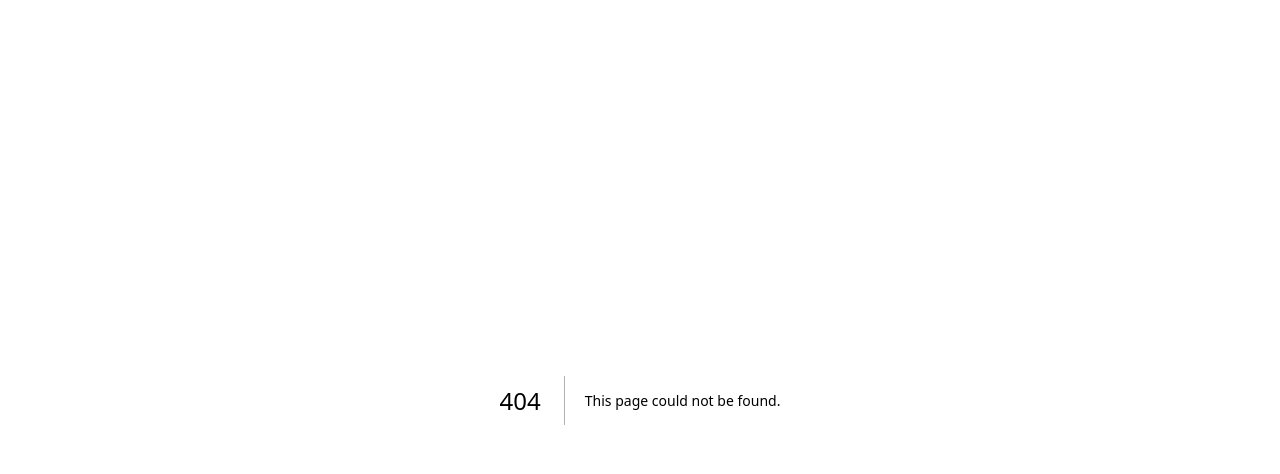
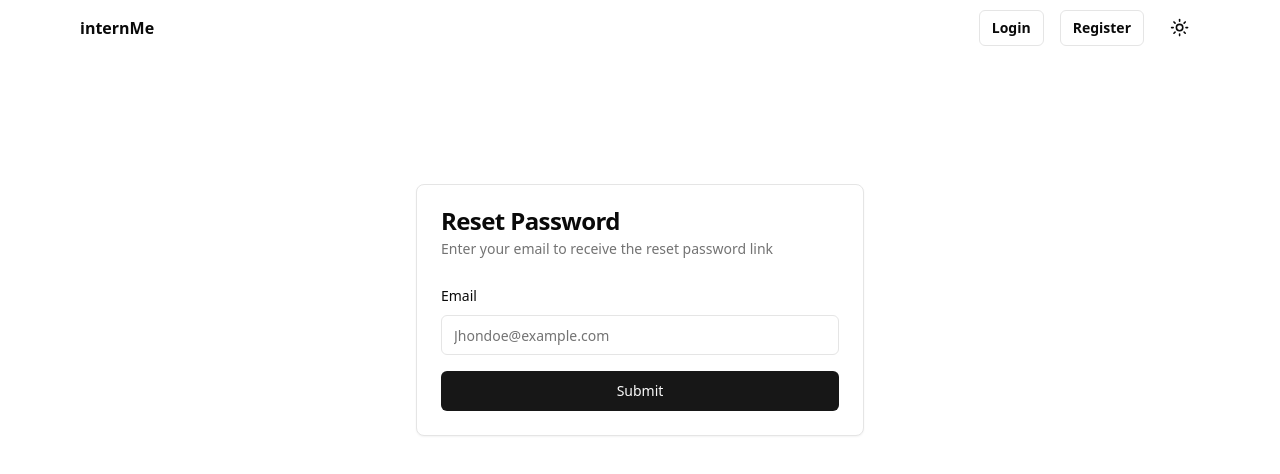
Before and after one commit to mircodg/Internme, a Next.js app in the folder frontend/: page /password/reset in a window 1280 px wide. Before the commit this address had no page. Shown: the top 474 px of the page. Built offline with nearby package versions, Linux system fonts and the light colour scheme; no server answers.

Commit message:
feat: added pages and components for password reset flow

```diff
--- /dev/null
+++ b/frontend/app/(landing)/password/reset/[token]/_components/ResetPasswordForm.tsx
@@ -0,0 +1,125 @@
+"use client";
+import React from "react";
+import FormWrapper from "@/components/FormWrapper";
+import {
+  Form,
+  FormControl,
+  FormField,
+  FormItem,
+  FormMessage,
+} from "@/components/ui/form";
+
+import { ResetPasswordSchema } from "@/schema/ResetPasswordSchema";
+import { zodResolver } from "@hookform/resolvers/zod";
+import { z } from "zod";
+import { useForm } from "react-hook-form";
+import { Label } from "@/components/ui/label";
+import { Input } from "@/components/ui/input";
+import { Button } from "@/components/ui/button";
+import { useState } from "react";
+import { LoaderCircle } from "lucide-react";
+import { toast } from "@/components/ui/use-toast";
+import axios from "axios";
+
+interface ResetPasswordFormProps {
+  token: string;
+}
+
+function ResetPasswordForm({ token }: ResetPasswordFormProps) {
+  const [isLoading, setIsLoading] = useState<boolean>(false);
+  const form = useForm({
+    resolver: zodResolver(ResetPasswordSchema),
+    defaultValues: {
+      Password: "",
+      ConfirmPassword: "",
+    },
+  });
+
+  const onSubmit = async (data: z.infer<typeof ResetPasswordSchema>) => {
+    setIsLoading(true);
+    try {
+      const response = await axios.put(
+        "http://localhost:8000/api/password/reset",
+        {
+          Token: token,
+          Password: data.Password,
+        }
+      );
+      if (response.status === 200) {
+        toast({
+          description: response.data.message,
+        });
+        form.reset();
+        window.location.href = "/auth/login";
+      }
+    } catch (error: any) {
+      toast({
+        description: error.response.data.message,
+        variant: "destructive",
+      });
+      form.reset();
+    } finally {
+      setIsLoading(false);
+    }
+  };
+
+  return (
+    <FormWrapper title="Reset Password" label="Enter your new password ">
+      <Form {...form}>
+        <form onSubmit={form.handleSubmit(onSubmit)}>
+          <div className="grid gap-4">
+            <div className="grid gap-2">
+              <FormField
+                control={form.control}
+                name="Password"
+                render={({ field }) => (
+                  <FormItem>
+                    <Label htmlFor="Password">Password</Label>
+                    <FormControl>
+                      <Input
+                        {...field}
+                        type="password"
+                        placeholder="new password"
+                        required
+                      />
+                    </FormControl>
+                    <FormMessage />
+                  </FormItem>
+                )}
+              />
+            </div>
+            <div className="grid gap-2">
+              <FormField
+                control={form.control}
+                name="ConfirmPassword"
+                render={({ field }) => (
+                  <FormItem>
+                    <Label htmlFor="ConfirmPassword">Confirm Password</Label>
+                    <FormControl>
+                      <Input
+                        {...field}
+                        type="password"
+                        placeholder="confirm new password"
+                        required
+                      />
+                    </FormControl>
+                    <FormMessage />
+                  </FormItem>
+                )}
+              />
+            </div>
+            <Button type="submit" className="w-full">
+              {isLoading ? (
+                <LoaderCircle className=" animate-spin" />
+              ) : (
+                "Submit"
+              )}
+            </Button>
+          </div>
+        </form>
+      </Form>
+    </FormWrapper>
+  );
+}
+
+export default ResetPasswordForm;
--- /dev/null
+++ b/frontend/app/(landing)/password/reset/[token]/page.tsx
@@ -0,0 +1,54 @@
+import React from "react";
+import ResetPasswordForm from "./_components/ResetPasswordForm";
+import MaxWidthWrapper from "@/components/MaxWidthWrapper";
+import FormWrapper from "@/components/FormWrapper";
+import { Button } from "@/components/ui/button";
+import Link from "next/link";
+import axios from "axios";
+
+const validateToken = async (token: string) => {
+  try {
+    const response = await axios.get(
+      `http://backend:8000/api/check/token/${token}`
+    );
+    const data = await response.data;
+    return data.isValid;
+  } catch (error) {
+    console.log(error);
+    return false;
+  }
+};
+
+interface ResetPasswordPageProps {
+  params: {
+    token: string;
+  };
+}
+
+export default async function ResetPasswordPage({
+  params,
+}: ResetPasswordPageProps) {
+  const { token } = params;
+  const isValidToken = await validateToken(token);
+
+  return (
+    <>
+      {isValidToken ? (
+        <MaxWidthWrapper className="pb-24 pt-10 sm:pb-32 lg:pt-24 xl:pt-32 lg:pb-52 antialiased">
+          <ResetPasswordForm token={token} />
+        </MaxWidthWrapper>
+      ) : (
+        <MaxWidthWrapper className="pb-24 pt-10 sm:pb-32 lg:pt-24 xl:pt-32 lg:pb-52 antialiased">
+          <FormWrapper
+            title="Invalid token"
+            label="The token is invalid or expired"
+          >
+            <Button>
+              <Link href="/password/reset">Request new link</Link>
+            </Button>
+          </FormWrapper>
+        </MaxWidthWrapper>
+      )}
+    </>
+  );
+}
--- /dev/null
+++ b/frontend/app/(landing)/password/reset/_components/RequestResetForm.tsx
@@ -0,0 +1,99 @@
+"use client";
+import React from "react";
+import FormWrapper from "@/components/FormWrapper";
+import {
+  Form,
+  FormControl,
+  FormField,
+  FormItem,
+  FormMessage,
+} from "@/components/ui/form";
+
+import { EmailSchema } from "@/schema/ResetPasswordSchema";
+import { zodResolver } from "@hookform/resolvers/zod";
+import { z } from "zod";
+import { useForm } from "react-hook-form";
+import { Label } from "@/components/ui/label";
+import { Input } from "@/components/ui/input";
+import { Button } from "@/components/ui/button";
+import { useState } from "react";
+import { LoaderCircle } from "lucide-react";
+import { toast } from "@/components/ui/use-toast";
+import axios from "axios";
+
+function RequestResetForm() {
+  const [isLoading, setIsLoading] = useState<boolean>(false);
+
+  const form = useForm({
+    resolver: zodResolver(EmailSchema),
+    defaultValues: {
+      Email: "",
+    },
+  });
+
+  const onSubmit = async (data: z.infer<typeof EmailSchema>) => {
+    setIsLoading(true);
+    try {
+      const response = await axios.post("/api/password/reset", {
+        email: data.Email,
+      });
+      if (response.status === 200) {
+        setIsLoading(false);
+        toast({
+          description: "Email sent",
+        });
+        form.reset();
+      }
+    } catch (error: any) {
+      toast({
+        description: error.response.data.message,
+        variant: "destructive",
+      });
+      form.reset();
+      setIsLoading(false);
+    }
+  };
+
+  return (
+    <FormWrapper
+      title="Reset Password"
+      label="Enter your email to receive the reset password link"
+    >
+      <Form {...form}>
+        <form onSubmit={form.handleSubmit(onSubmit)}>
+          <div className="grid gap-4">
+            <div className="grid gap-2">
+              <FormField
+                control={form.control}
+                name="Email"
+                render={({ field }) => (
+                  <FormItem>
+                    <Label htmlFor="Email">Email</Label>
+                    <FormControl>
+                      <Input
+                        {...field}
+                        type="email"
+                        placeholder="Jhondoe@example.com"
+                        required
+                      />
+                    </FormControl>
+                    <FormMessage />
+                  </FormItem>
+                )}
+              />
+            </div>
+            <Button type="submit" className="w-full">
+              {isLoading ? (
+                <LoaderCircle className=" animate-spin" />
+              ) : (
+                "Submit"
+              )}
+            </Button>
+          </div>
+        </form>
+      </Form>
+    </FormWrapper>
+  );
+}
+
+export default RequestResetForm;
--- /dev/null
+++ b/frontend/app/(landing)/password/reset/page.tsx
@@ -0,0 +1,13 @@
+import React from "react";
+import RequestResetForm from "./_components/RequestResetForm";
+import MaxWidthWrapper from "@/components/MaxWidthWrapper";
+
+function RequestResetPasswordPage() {
+  return (
+    <MaxWidthWrapper className="pb-24 pt-10 sm:pb-32 lg:pt-24 xl:pt-32 lg:pb-52 antialiased">
+      <RequestResetForm />
+    </MaxWidthWrapper>
+  );
+}
+
+export default RequestResetPasswordPage;
```
